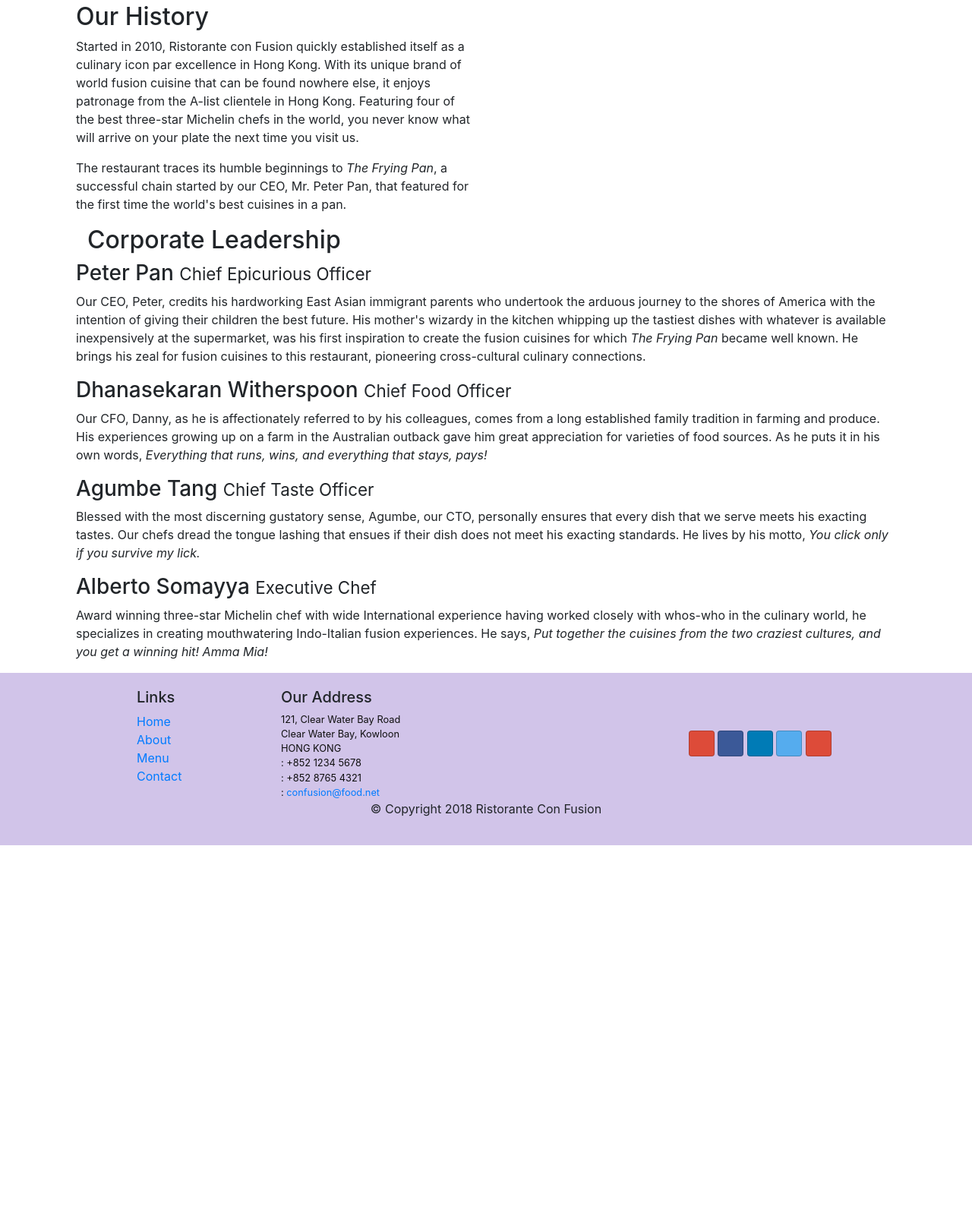
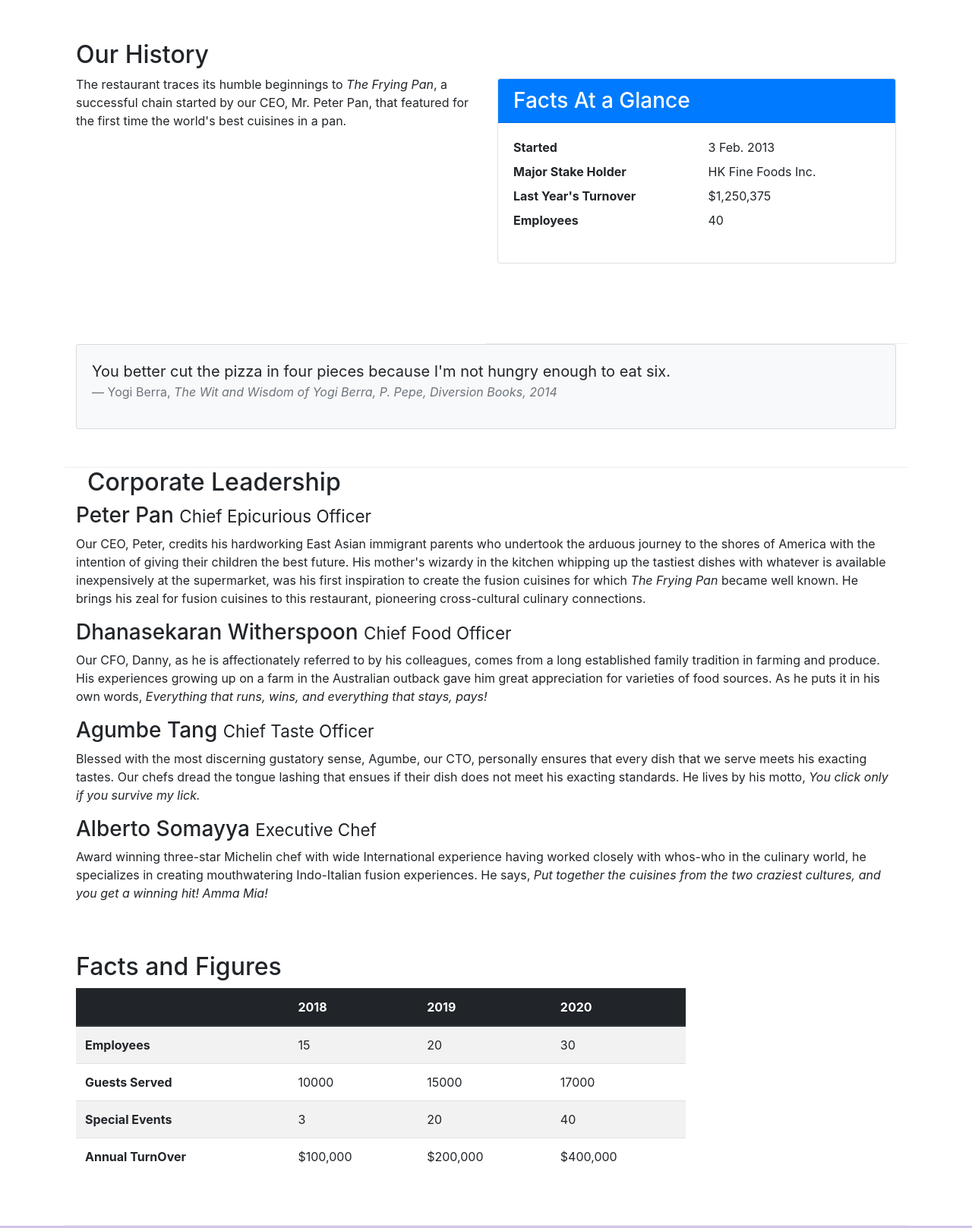
Before and after one commit to WebdeveloperIsaac/bootstrapcapstone, a website: page aboutus.html in a window 1280 px wide. Shown: the part 437-2054 px from the top of the page at 76% size. Before the commit the page ends 1550 px from the top, so only its background shows below. Drawn offline with nearby package versions, Linux system fonts and the light colour scheme.

Commit message:
Leatrn about the tables and blocksquotes arrangements

```diff
--- a/aboutus.html
+++ b/aboutus.html
@@ -61,13 +61,42 @@
             </div>
         </div>
 
-        <div class="col-sm-6">
-            <div  class="row row-header ">
+        <div  class="row row-content ">
+            <div class=" col col-sm-6">
                 <h2>Our History</h2>
-                <p>Started in 2010, Ristorante con Fusion quickly established itself as a culinary icon par excellence in Hong Kong. With its unique brand of world fusion cuisine that can be found nowhere else, it enjoys patronage from the A-list clientele in Hong Kong.  Featuring four of the best three-star Michelin chefs in the world, you never know what will arrive on your plate the next time you visit us.</p>
                 <p>The restaurant traces its humble beginnings to <em>The Frying Pan</em>, a successful chain started by our CEO, Mr. Peter Pan, that featured for the first time the world's best cuisines in a pan.</p>
             </div>
-            <div>
+            <div class="row row-content col col-sm-6">
+                <div class="col-sm">
+                    <div class="card">
+                        <h3 class="card-header bg-primary text-white">Facts At a Glance</h3>
+                        <div class="card-body">
+                            <dl class="row">
+                                <dt class="col-6">Started</dt>
+                                <dd class="col-6">3 Feb. 2013</dd>
+                                <dt class="col-6">Major Stake Holder</dt>
+                                <dd class="col-6">HK Fine Foods Inc.</dd>
+                                <dt class="col-6">Last Year's Turnover</dt>
+                                <dd class="col-6">$1,250,375</dd>
+                                <dt class="col-6">Employees</dt>
+                                <dd class="col-6">40</dd>
+                            </dl>
+                        </div>
+                    </div>
+                </div>
+
+                </div>
+                <div class="col-12">
+                    <div class="card card-body bg-light">
+                        <blockquote class="blockquote">
+                            <p class="mb-0">You better cut the pizza in four pieces because
+                                I'm not hungry enough to eat six.</p>
+                            <footer class="blockquote-footer">Yogi Berra,
+                                <cite title="Source Title">The Wit and Wisdom of Yogi Berra,
+                                P. Pepe, Diversion Books, 2014</cite>
+                            </footer>
+                        </blockquote>
+                    </div>
             </div>
         </div>
 
@@ -85,7 +114,52 @@
                 <p class="d-none d-sm-block">Award winning three-star Michelin chef with wide International experience having worked closely with whos-who in the culinary world, he specializes in creating mouthwatering Indo-Italian fusion experiences. He says, <em>Put together the cuisines from the two craziest cultures, and you get a winning hit! Amma Mia!</em></p>
             </div>
        </div>
+       <div class="row row-content">
+        <div class="col-12 col-sm-9">
+                <h2>Facts and Figures</h2>
+                <div class="table-responsive">
+                <table class="table table-striped">
+                    <thead class="thead-dark">
+                        <tr>
+                            <th>&nbsp;</th>
+                            <th>2018</th>
+                            <th>2019</th>
+                            <th>2020</th>
+                        </tr>
+                    </thead>
+                    <tbody>
+                        <tr>
+                            <th>Employees</th>
+                            <td>15</td>
+                            <td>20</td>
+                            <td>30</td>
+                        </tr>
+                        <tr>
+                            <th>Guests Served</th>
+                            <td>10000</td>
+                            <td>15000</td>
+                            <td>17000</td>
+                        </tr>
+                        <tr>
+                            <th>Special Events</th>
+                            <td>3</td>
+                            <td>20</td>
+                            <td>40</td>
+                        </tr>
+                        <tr>
+                            <th>Annual TurnOver</th>
+                            <td>$100,000</td>
+                            <td>$200,000</td>
+                            <td>$400,000</td>
+                        </tr>
+                    </tbody>
+                </table>
+            </div>
+        </div>
+        <div class="col-12 col-sm-3">
 
+        </div>
+       </div>
     </div>
 
     <footer class="footer">
```
